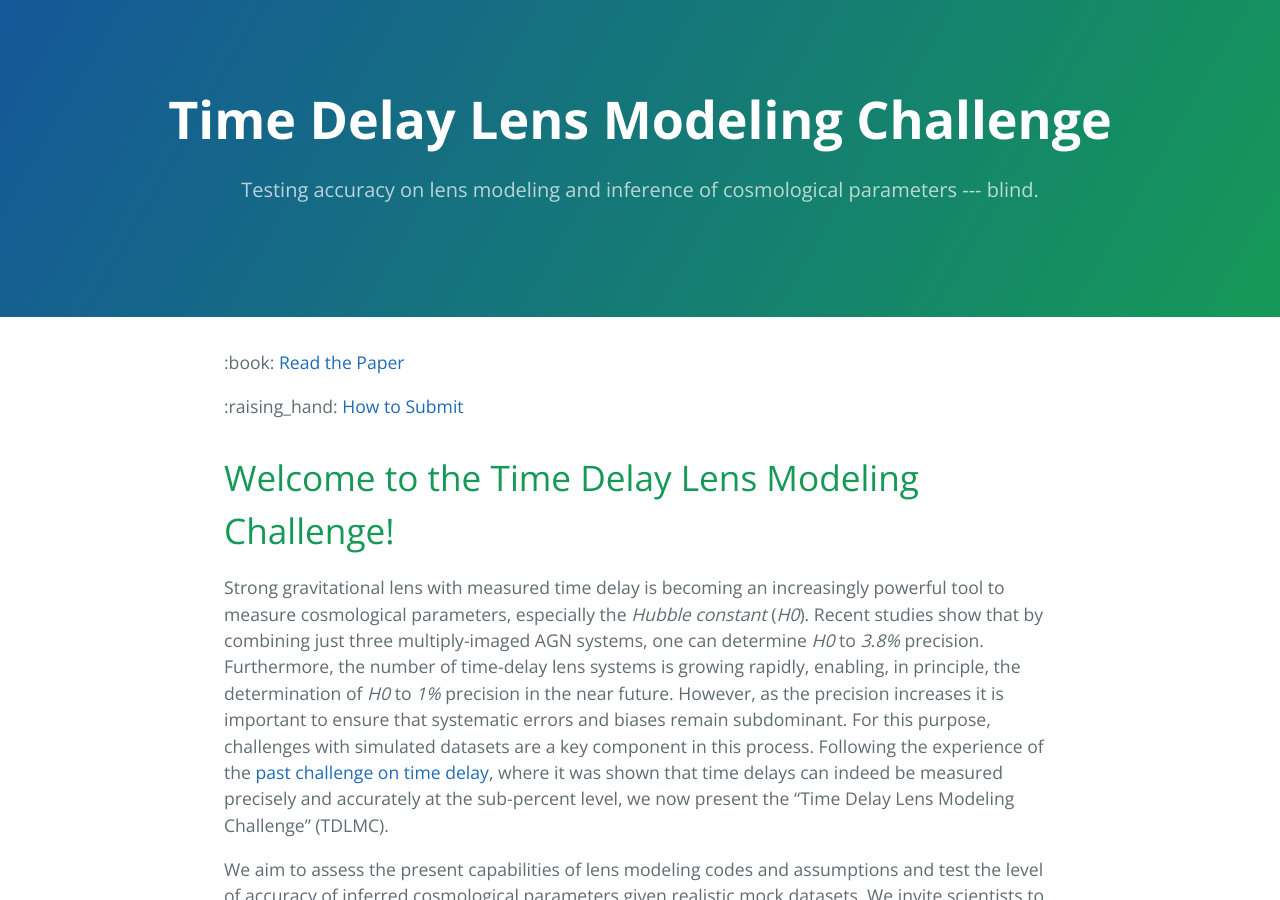
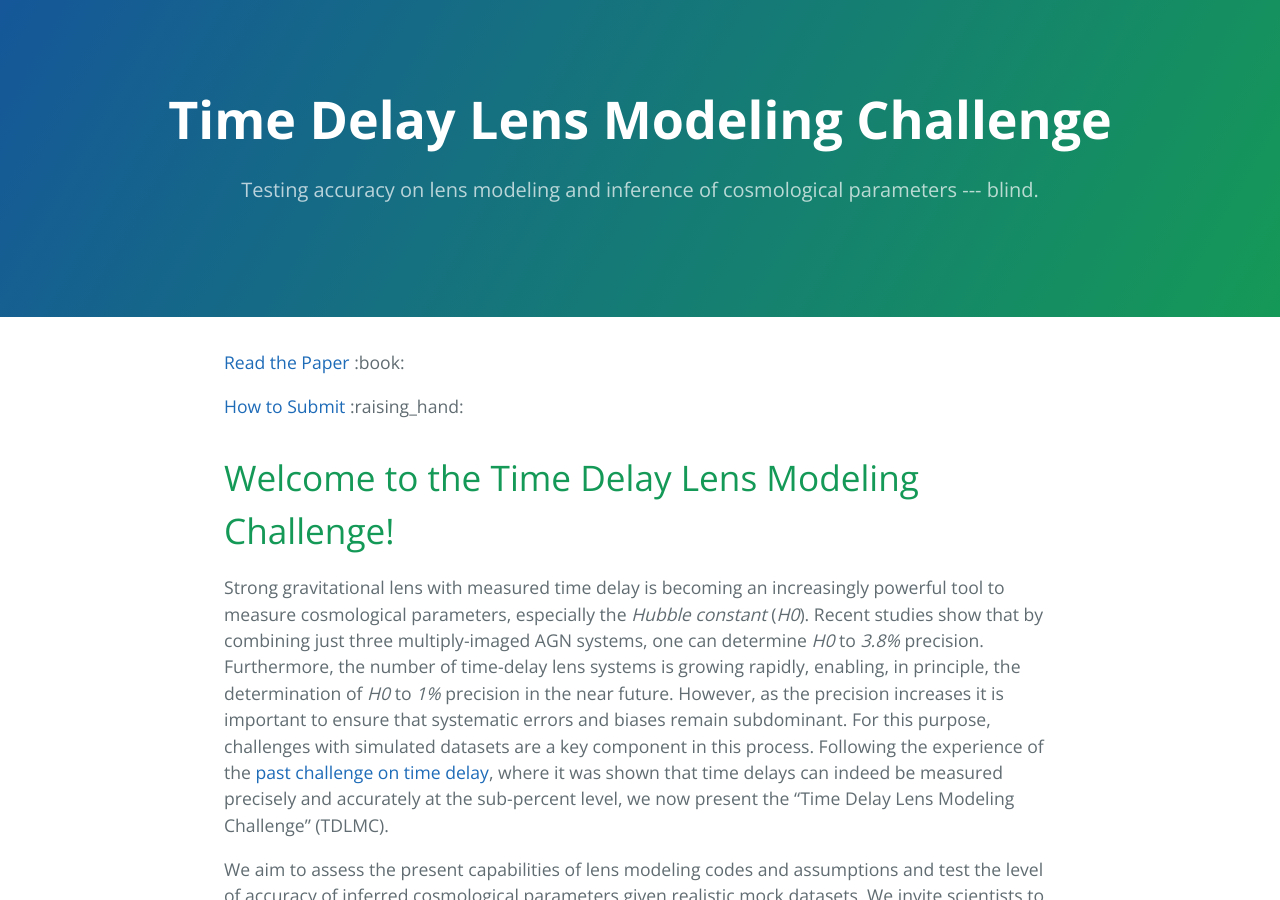
Before and after one commit to TDLMC/TDLMC.github.io, a Jekyll site: the page built from index.md, in a window 1280 px wide and 900 px high. Built offline with Jekyll 4.4.1, drawn with Linux system fonts in a browser that asks for light colours; our own code applies the rules of GitHub Pages for plain Markdown files; some of the changed text lies outside the part shown.

```diff
--- a/index.md
+++ b/index.md
@@ -1,6 +1,6 @@
-:book: [Read the Paper](https://www.google.com)
+[Read the Paper](https://www.google.com) :book:
 
-:raising_hand: [How to Submit](submit.example)
+[How to Submit](submit.example) :raising_hand:
 
 # [](#Introduction)Welcome to the Time Delay Lens Modeling Challenge!
 Strong gravitational lens with measured time delay is becoming an increasingly powerful tool to measure cosmological parameters, especially the _Hubble constant_ (_H0_). Recent studies show that by combining just three multiply-imaged AGN systems, one can determine _H0_  to _3.8%_  precision. Furthermore, the number of time-delay lens systems is growing rapidly, enabling, in principle, the determination of _H0_  to _1%_  precision in the near future. However, as the precision increases it is important to ensure that systematic errors and biases remain subdominant. For this purpose, challenges with simulated datasets are a key component in this process. Following the experience of the [past challenge on time delay](http://timedelaychallenge.org), where it was shown that time delays can indeed be measured precisely and accurately at the sub-percent level, we now present the “Time Delay Lens Modeling Challenge” (TDLMC).
@@ -38,6 +38,6 @@ _Enjoy the data fun_
 
 [Link to the fits file](data/test_data.png)
 
-:book: [Read the Paper](https://www.google.com)
+[Read the Paper](https://www.google.com) :book:
 
-:raising_hand: [How to Submit](submit.example)
+[How to Submit](submit.example) :raising_hand:
```
